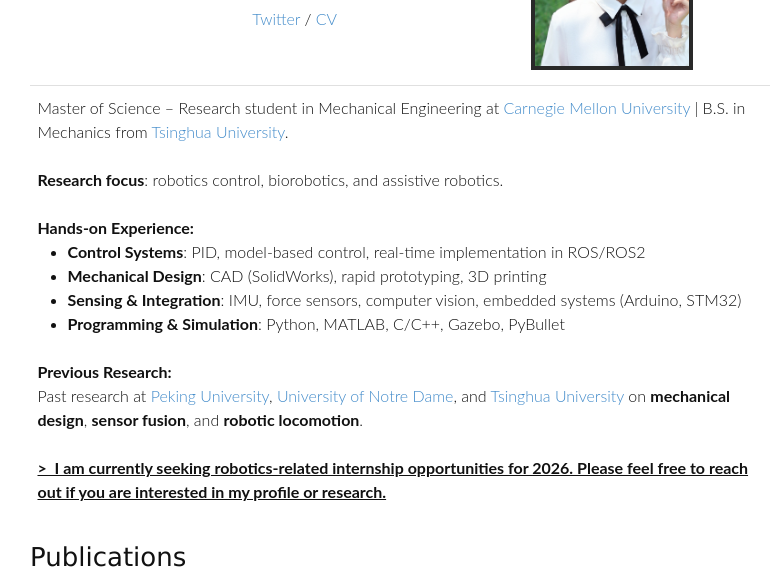
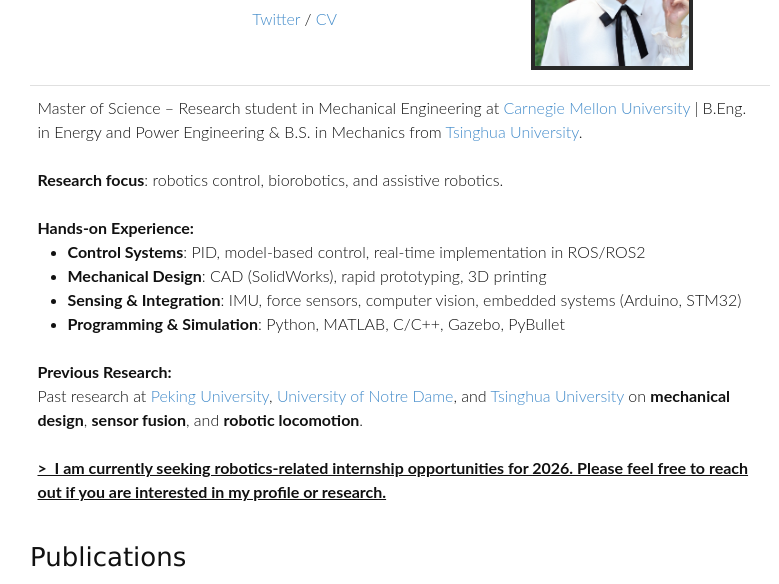
Before and after one commit to PengJingshu/PengJingshu.github.io, a plain HTML site: page index.html in a window 1280 px wide. Shown: the part 163-747 px from the top of the page, without its empty margins (240-1019 px from the left). Drawn offline with Linux system fonts and the light colour scheme; a web font is replaced by a local one.

Commit message:
Update index.html

```diff
--- a/index.html
+++ b/index.html
@@ -59,7 +59,8 @@
          <p>
             Master of Science – Research student in Mechanical Engineering at
             <a href="https://www.cmu.edu/" target="_blank">Carnegie Mellon University</a> |
-            B.S. in Mechanics from
+           B.Eng. in Energy and Power Engineering &amp;
+           B.S. in Mechanics from
             <a href="https://www.tsinghua.edu.cn/" target="_blank">Tsinghua University</a>.
          </p>
          <br>
```
